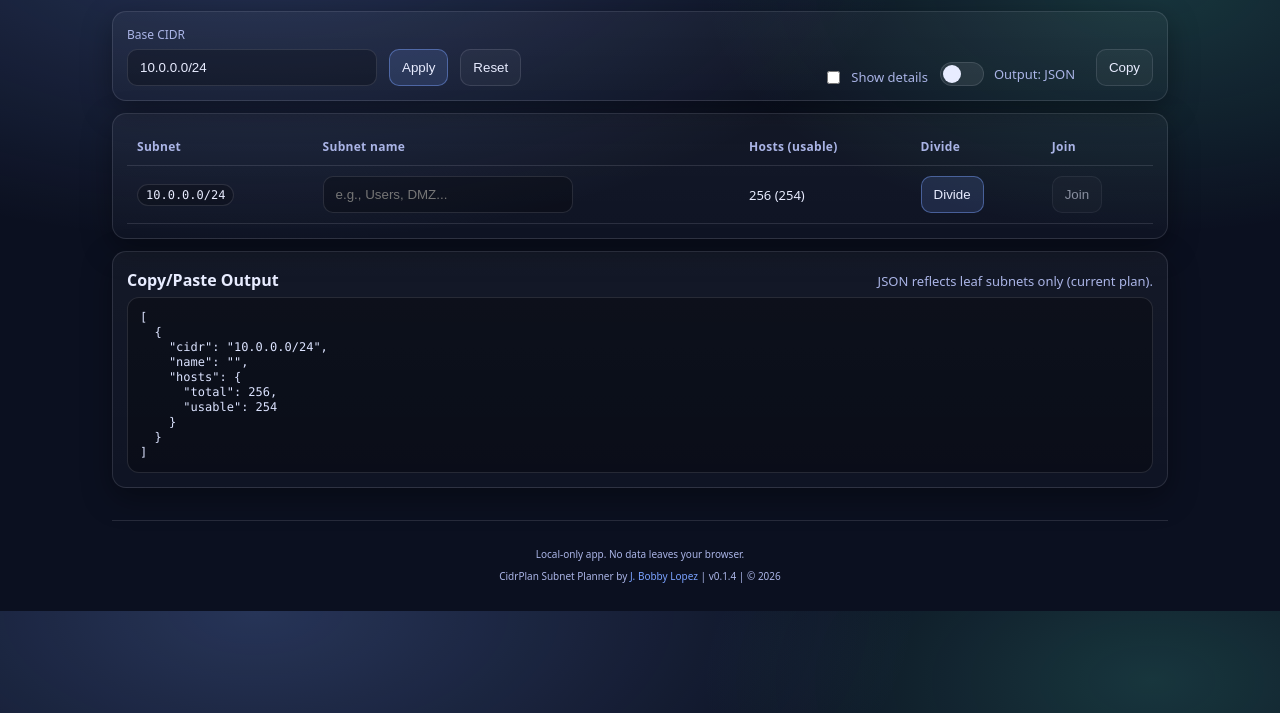
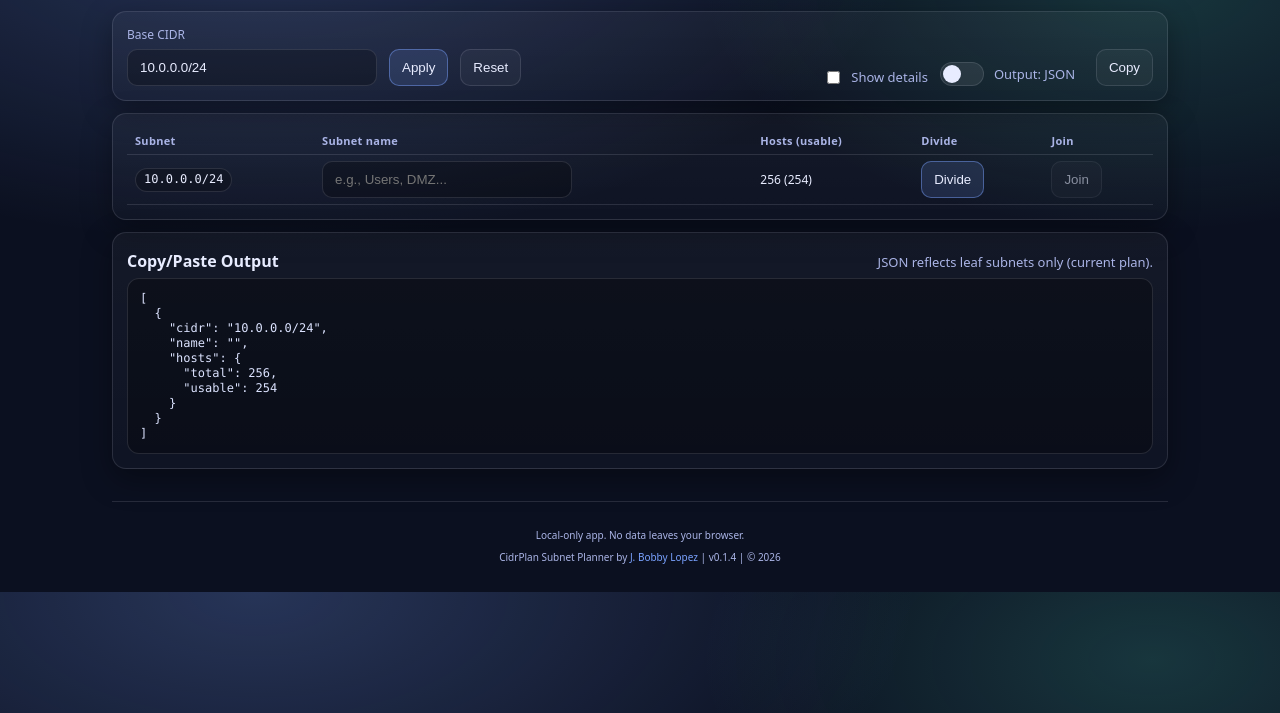
Before and after one commit to jbobbylopez/cidrplan, a plain HTML site: page index.html in a window 1280 px wide. Shown: the part 87-800 px from the top of the page. Drawn offline with Linux system fonts and the light colour scheme.

Commit message:
Tighten subnet table spacing for spreadsheet-like appearance
Amp-Thread-ID: https://ampcode.com/threads/T-019bf849-8c6f-77da-8047-8951ebb725e3
Co-authored-by: Amp <amp@ampcode.com>

```diff
--- a/assets/styles/main.css
+++ b/assets/styles/main.css
@@ -181,19 +181,20 @@ input[type="text"]:focus{
   min-width: 820px;
 }
 .table th, .table td{
-  padding: 10px 10px;
+  padding: 6px 8px;
   border-bottom: 1px solid var(--border);
   vertical-align: middle;
+  line-height: 1.3;
 }
 .table th{
   text-align:left;
   color: var(--muted);
   font-weight: 600;
-  font-size: 12px;
+  font-size: 11px;
   letter-spacing: .3px;
 }
 .table td{
-  font-size: 13px;
+  font-size: 12px;
 }
 .table tr:hover td{
   background: rgba(255,255,255,.02);
```
